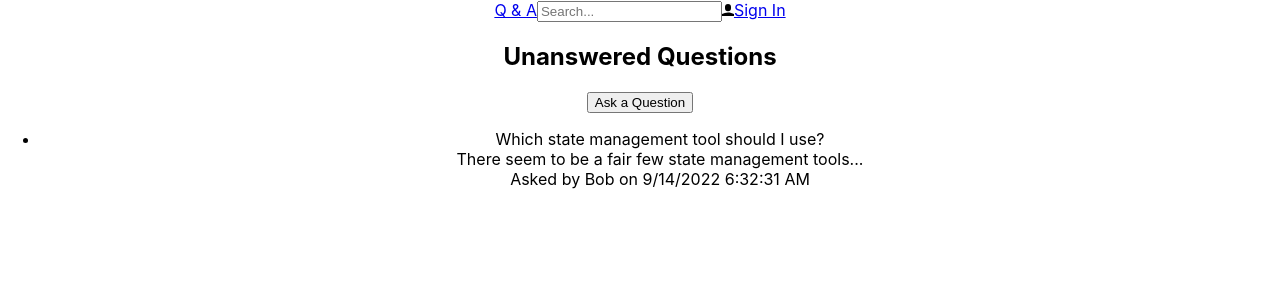
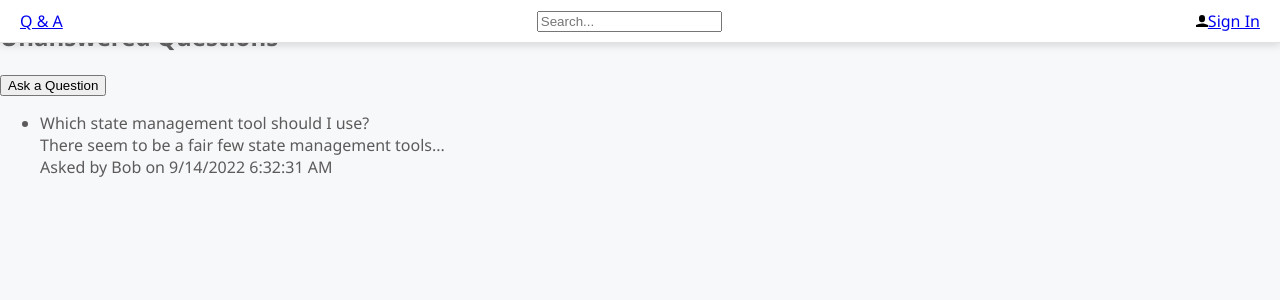
Before and after one commit to msenor/QandA, a React (Create React App) app in the folder frontend/: page / in a window 1280 px wide. Shown: the top 300 px of the page. Built offline with nearby package versions, Linux system fonts and the light colour scheme.

Commit message:
Add styling with Emotion

```diff
--- a/frontend/package.json
+++ b/frontend/package.json
@@ -3,8 +3,8 @@
   "version": "0.1.0",
   "private": true,
   "dependencies": {
-    "@emotion/react": "^11.9.3",
-    "@emotion/styled": "^11.9.3",
+    "@emotion/react": "^11.10.4",
+    "@emotion/styled": "^11.10.4",
     "@testing-library/jest-dom": "^5.16.4",
     "@testing-library/react": "^13.3.0",
     "@testing-library/user-event": "^13.5.0",
--- a/frontend/src/App.css
+++ /dev/null
@@ -1,38 +0,0 @@
-.App {
-  text-align: center;
-}
-
-.App-logo {
-  height: 40vmin;
-  pointer-events: none;
-}
-
-@media (prefers-reduced-motion: no-preference) {
-  .App-logo {
-    animation: App-logo-spin infinite 20s linear;
-  }
-}
-
-.App-header {
-  background-color: #282c34;
-  min-height: 100vh;
-  display: flex;
-  flex-direction: column;
-  align-items: center;
-  justify-content: center;
-  font-size: calc(10px + 2vmin);
-  color: white;
-}
-
-.App-link {
-  color: #61dafb;
-}
-
-@keyframes App-logo-spin {
-  from {
-    transform: rotate(0deg);
-  }
-  to {
-    transform: rotate(360deg);
-  }
-}
--- a/frontend/src/App.tsx
+++ b/frontend/src/App.tsx
@@ -1,11 +1,18 @@
-import React from 'react';
-import './App.css';
+/** @jsxImportSource @emotion/react */
+import { css } from '@emotion/react';
+import { fontFamily, fontSize, gray2 } from './Styles';
 import { Header } from './Header';
 import { HomePage } from './HomePage';
 
 function App() {
   return (
-    <div className="App">
+    <div
+      css={css`
+        font-family: ${fontFamily};
+        font-size: ${fontSize};
+        color: ${gray2};
+      `}
+    >
       <Header />
       <HomePage />
     </div>
--- a/frontend/src/Header.tsx
+++ b/frontend/src/Header.tsx
@@ -1,4 +1,6 @@
-import React from 'react';
+/** @jsxImportSource @emotion/react */
+import { css } from '@emotion/react';
+import { fontFamily, fontSize, gray1, gray2, gray5 } from './Styles';
 import { UserIcon } from './Icons';
 
 export const Header = () => {
@@ -7,7 +9,21 @@
   };
 
   return (
-    <div>
+    <div
+      css={css`
+        position: fixed;
+        box-sizing: border-box;
+        top: 0;
+        width: 100%;
+        display: flex;
+        align-items: center;
+        justify-content: space-between;
+        padding: 10px 20px;
+        background-color: #fff;
+        border-bottom: 1px solid ${gray5};
+        box-shadow: 0 3px 7px 0 rgba(110, 112, 114, 0.21);
+      `}
+    >
       <a href="./">Q & A</a>
       <input
         type="text"
--- /dev/null
+++ b/frontend/src/Styles.ts
@@ -0,0 +1,12 @@
+export const gray1 = '#383737';
+export const gray2 = '#5c5a5a';
+export const gray3 = '#857c81';
+export const gray4 = '#b9b9b9';
+export const gray5 = '#e3e2e2';
+export const gray6 = '#f7f8fa';
+export const primary1 = '#681c41';
+export const primary2 = '#824c67';
+export const accent1 = '#dbb365';
+export const accent2 = '#efd197';
+export const fontFamily = "'Segoe UI', 'Helvetica Neue',sans-serif";
+export const fontSize = '16px';
--- a/frontend/src/index.css
+++ b/frontend/src/index.css
@@ -1,13 +1,4 @@
 body {
   margin: 0;
-  font-family: -apple-system, BlinkMacSystemFont, 'Segoe UI', 'Roboto', 'Oxygen',
-    'Ubuntu', 'Cantarell', 'Fira Sans', 'Droid Sans', 'Helvetica Neue',
-    sans-serif;
-  -webkit-font-smoothing: antialiased;
-  -moz-osx-font-smoothing: grayscale;
+  background-color: #f7f8fa;
 }
-
-code {
-  font-family: source-code-pro, Menlo, Monaco, Consolas, 'Courier New',
-    monospace;
-}
```
Also changed, not shown: 1 other file (tests, documents, lock files or other folders).
